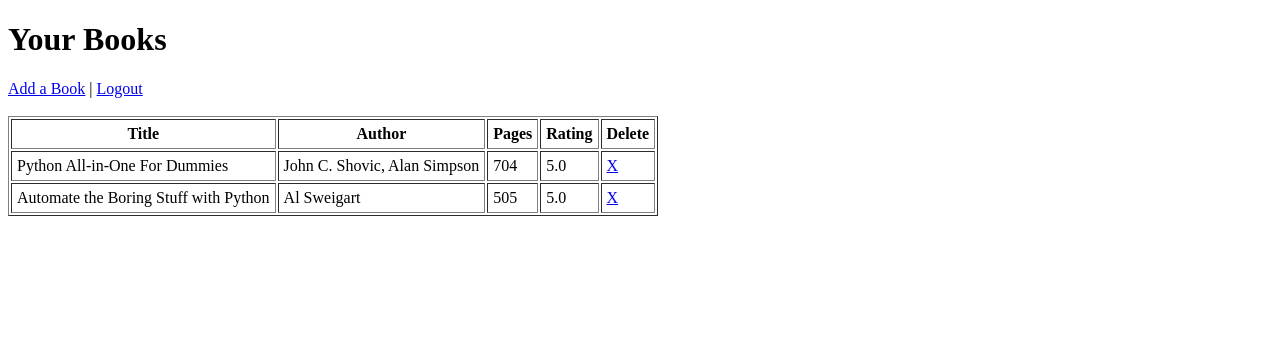
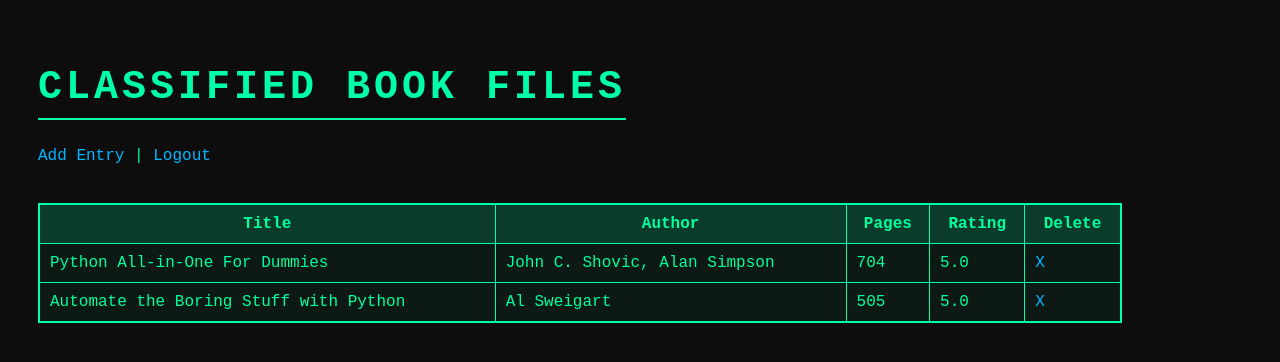
Before and after one commit to RT527/IS211_FinalProject, a Flask app: page / in a window 1280 px wide. Shown: the top 362 px of the page. Run offline with Flask 3, Linux system fonts and the light colour scheme; the visitor is signed in with stand-in values (Sample User, id 1); data comes from the database, SQL or seed files in the repository; both versions use the stored data as it was after the commit.

Commit message:
Update ui

```diff
--- /dev/null
+++ b/static/styles.css
@@ -0,0 +1,16 @@
+
+body { background-color:#0d0d0d; color:#00ff9d; font-family:'Courier New', monospace; padding:30px; }
+h1 { font-size:40px; text-transform:uppercase; letter-spacing:4px; color:#00ffaa;
+     border-bottom:2px solid #00ffaa; width:fit-content; padding-bottom:8px; }
+a { color:#00b7ff; text-decoration:none; }
+a:hover { color:#ff0055; }
+table { border:2px solid #00ffaa; border-collapse:collapse; width:90%; margin-top:20px;
+        background:rgba(0,255,170,0.05); }
+th, td { border:1px solid #00ffaa; padding:10px; }
+th { background:rgba(0,255,170,0.15); }
+input[type=text], input[type=password] {
+    background:#111; border:1px solid #00ffaa; padding:8px; color:#00ff9d; font-family:'Courier New';
+}
+button { background:#00ffaa; border:none; padding:10px 20px; font-family:'Courier New';
+         cursor:pointer; }
+button:hover { background:#ff0066; color:white; }
--- a/templates/add.html
+++ b/templates/add.html
@@ -1,7 +1,8 @@
 <!DOCTYPE html>
 <html>
+<head><link rel="stylesheet" href="{{ url_for('static', filename='styles.css')}}"></head>
 <body>
-    <h1>Add Book by ISBN</h1>
+    <h1>ADD NEW INTEL</h1>
 
     <form method="POST">
         <input type="text" name="isbn" placeholder="Enter ISBN">
--- a/templates/index.html
+++ b/templates/index.html
@@ -1,16 +1,20 @@
 <!DOCTYPE html>
 <html>
+   <head>
+      <link rel="stylesheet" href="{{url_for('static', filename='styles.css')}}">
+   </head>
    <body>
-    <h1>Your Books</h1>
-
-    <a href="/add">Add a Book</a> |
-    <a href="/logout">Logout</a>
+      <h1>CLASSIFIED BOOK FILES</h1>
+      <a href="/add">Add Entry</a> | <a href="/logout">Logout</a>
       <br><br>
-
       {% if books %}
-        <table border="1" cellpadding="5">
+      <table>
          <tr>
-                <th>Title</th><th>Author</th><th>Pages</th><th>Rating</th><th>Delete</th>
+            <th>Title</th>
+            <th>Author</th>
+            <th>Pages</th>
+            <th>Rating</th>
+            <th>Delete</th>
          </tr>
          {% for b in books %}
          <tr>
@@ -18,12 +22,12 @@
             <td>{{ b.author }}</td>
             <td>{{ b.pages if b.pages else "N/A" }}</td>
             <td>{{ b.rating if b.rating else "N/A" }}</td>
-                <td><a href="/delete/{{ b.id }}">X</a></td>
+            <td><a href="/delete/{{b.id}}">X</a></td>
          </tr>
          {% endfor %}
       </table>
       {% else %}
-        <p>No books yet.</p>
+      <p>No classified entries found.</p>
       {% endif %}
    </body>
 </html>
```
Also changed, not shown: templates/login.html (+11 -9 lines), instance/book_catalogue.db. Lines whose indentation alone changed are shown as unchanged.
